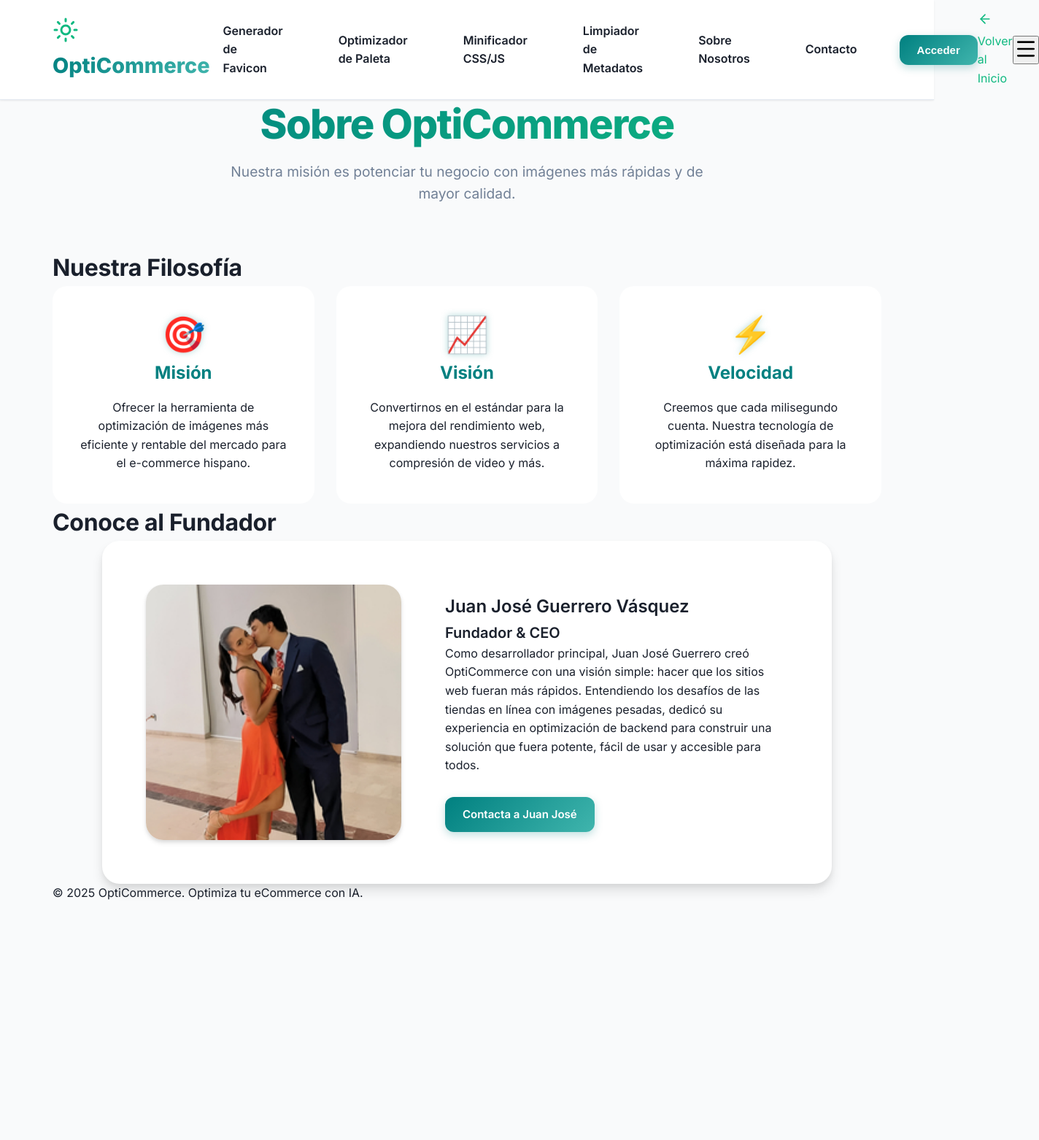
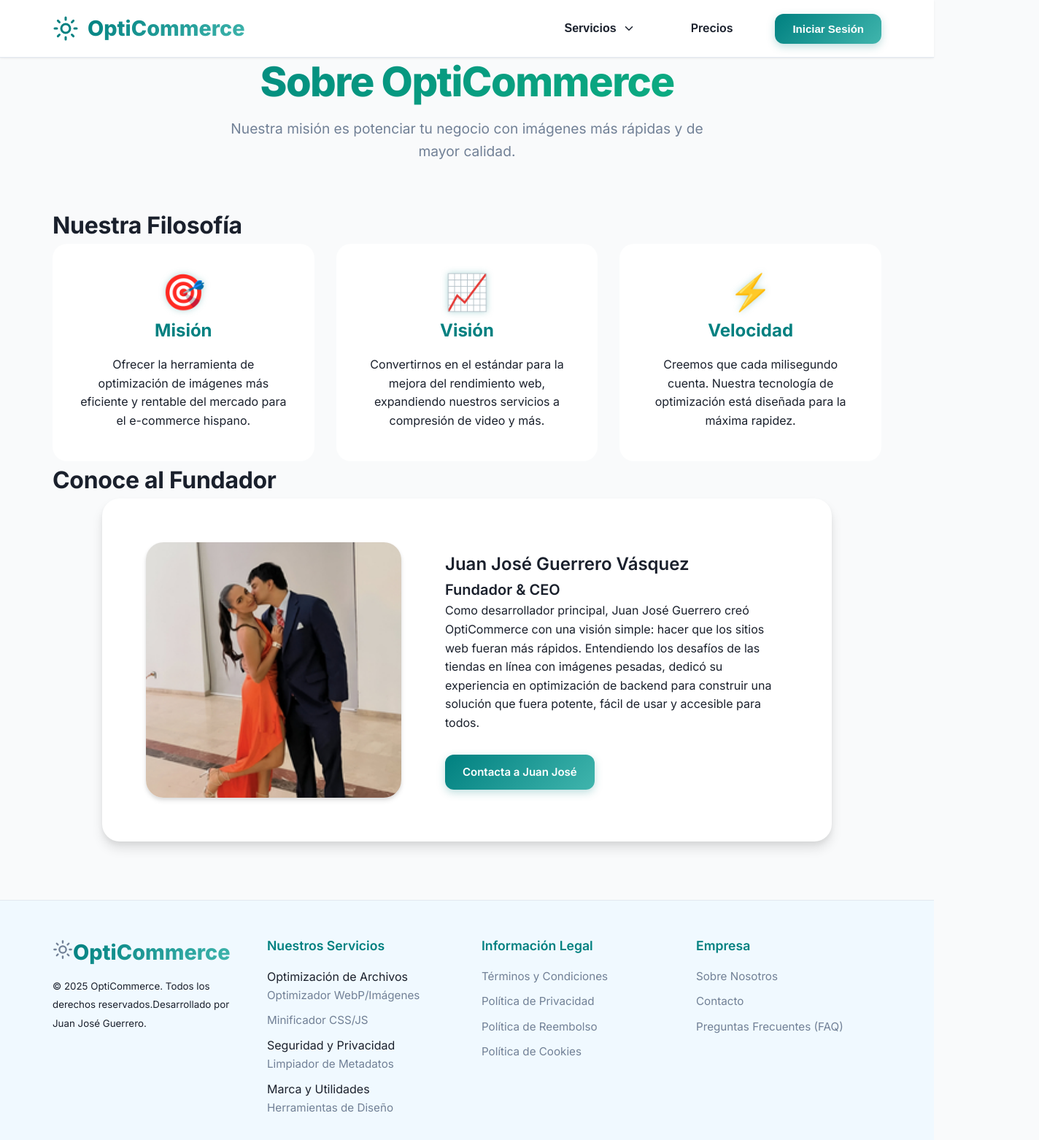
Before and after one commit to Juanjose-ctrl/optimizador-ecommerce, a Next.js app: page /about in a window 1280 px wide. Shown: the top 1562 px of the page at 73% size, 1424 px wide, since content can reach past the window. Before the commit the page ends 1237 px from the top, so only its background shows below. Built offline with nearby package versions, Linux system fonts and the light colour scheme.

Commit message:
NUEVAS fUNCIONES 1.5

```diff
--- a/src/app/components/SharedComponents.js
+++ b/src/app/components/SharedComponents.js
@@ -1,153 +1,232 @@
-// src/components/SharedComponents.js
-'use client'; // Necesario para Header ya que usa hooks
+// src/app/components/SharedComponents.js
 
+'use client';
+
+import { useState } from 'react';
 import Link from 'next/link';
 import {
-    Sun, ArrowLeft, Menu, X,
-    Image as ImageIcon, Palette,
-    Zap, Layers, Trash2, Code
+  Sun, ChevronDown, ChevronUp, Image, Code, FileText,
+  Zap, Shield, Palette, TrendingUp, Leaf, DollarSign // Añadimos iconos necesarios para categorías y FeatureCard
 } from 'lucide-react';
-import { useState } from 'react';
 
-// ===============================================
-// 1. CONSTANTES DE SERVICIO (EXPORTADAS)
-// NO contienen ninguna lógica dependiente.
-// ===============================================
-
-export const SERVICE_LINKS = [
-    // Diseño y Marca
-    { href: '/favicon', label: 'Generador de Favicon', description: 'Crea íconos optimizados para todos los dispositivos.', icon: ImageIcon, category: 'Diseño' },
-    { href: '/colors', label: 'Optimizador de Paleta', description: 'Extrae colores clave y genera una paleta web funcional.', icon: Palette, category: 'Diseño' },
-
-    // Rendimiento y SEO
-    { href: '/minificador-css-js', label: 'Minificador CSS/JS', description: 'Reduce el tamaño de tus scripts y hojas de estilo.', icon: Code, category: 'Rendimiento' },
-    { href: '/limpiar-metadatos-imagen', label: 'Limpiador de Metadatos', description: 'Elimina datos innecesarios de tus imágenes para mayor privacidad y velocidad.', icon: Trash2, category: 'Rendimiento' },
+// --- 1. SERVICE_CATEGORIES (Nueva estructura de Mega Menú) ---
+export const SERVICE_CATEGORIES = [
+  {
+    title: "Optimización de Archivos",
+    icon: Zap,
+    services: [
+      {
+        name: "Optimizador WebP/Imágenes",
+        href: "/",
+        icon: Image,
+        description: "Comprime imágenes de producto para Core Web Vitals (WebP, JPEG, PNG)."
+      },
+      {
+        name: "Minificador CSS/JS",
+        href: "/minificador-css-js",
+        icon: Code,
+        description: "Acelera tu código eliminando espacios, comentarios y bytes innecesarios."
+      },
+    ]
+  },
+  {
+    title: "Seguridad y Privacidad",
+    icon: Shield,
+    services: [
+      {
+        name: "Limpiador de Metadatos",
+        href: "/limpiar-metadatos-imagen",
+        icon: FileText,
+        description: "Protege tu privacidad y reduce el peso al eliminar datos EXIF y ocultos."
+      },
+    ]
+  },
+  {
+    title: "Marca y Utilidades",
+    icon: Palette,
+    services: [
+      {
+        name: "Herramientas de Diseño",
+        href: "/design",
+        icon: Palette,
+        description: "Favicon, Paleta de colores y utilidades de marca."
+      },
+      // Puedes añadir más utilidades aquí más adelante
+    ]
+  },
 ];
 
-export const SERVICE_CATEGORIES = [
-    { name: 'Diseño y Marca', icon: Layers },
-    { name: 'Rendimiento y SEO', icon: Zap },
-];
 
-// ===============================================
-// 2. COMPONENTE FEATURE CARD (EXPORTADO)
-// ===============================================
+// --- 2. FeatureCard (Se mantiene igual, solo se asegura la exportación) ---
+export const FeatureCard = ({ icon: Icon, title, description, color }) => (
+  <div className="feature-card">
+    <div className="icon-wrapper" style={{ backgroundColor: color }}>
+      <Icon size={32} color="white" />
+    </div>
+    <h3 className="card-title">{title}</h3>
+    <p className="card-description">{description}</p>
+  </div>
+);
 
-export function FeatureCard({ href, title, description, icon: Icon }) {
-    return (
-        <Link href={href} className="feature-card-link">
-            <div className="feature-card bg-[var(--bg-card)] p-6 rounded-xl shadow-md transition hover:shadow-lg hover:border-[var(--accent-color)] border border-[var(--border-color)]">
-                <Icon size={32} className="text-[var(--primary-color)] mb-4" />
-                <h3 className="text-xl font-bold text-[var(--text-color-primary)] mb-2">{title}</h3>
-                <p className="text-[var(--text-color-secondary)]">{description}</p>
-            </div>
-        </Link>
-    );
-}
-
-// ===============================================
-// 3. COMPONENTE HEADER (Lógica de enlaces dentro)
-// ===============================================
-
-export function Header({ showBackButton = true, onLoginClick }) {
-    const [isMenuOpen, setIsMenuOpen] = useState(false);
-
-    // Mover la lógica de 'map' DENTRO del componente para su ejecución en tiempo de cliente.
-    const fullNavLinks = SERVICE_LINKS.map(link => ({
-        href: link.href,
-        label: link.label,
-        icon: link.icon
-    })).concat([
-        { href: "/about", label: "Sobre Nosotros" },
-        { href: "/contact", label: "Contacto" },
-    ]);
+// --- 3. Header (CORREGIDO: Alineación Flex y Mega Menú restaurado) ---
+export const Header = ({ onLoginClick }) => {
+  const [isServicesOpen, setIsServicesOpen] = useState(false);
 
   return (
     <header className="header-main">
-            <div className="app-container flex items-center justify-between py-6">
+      {/* 🚨 CORRECCIÓN CLAVE: app-container con Flexbox para alinear logo y nav */}
+      <div className="app-container" style={{ display: 'flex', justifyContent: 'space-between', alignItems: 'center' }}>
+
+        {/* Lado Izquierdo: Logo */}
         <div className="logo">
-                    <Link href="/" className="flex items-center gap-4">
-                        <Sun size={36} className="text-[var(--primary-color)]" />
-                        <span className="logo-text text-4xl">OptiCommerce</span>
+          <Link href="/" style={{ display: 'flex', alignItems: 'center', gap: '12px' }}>
+            <Sun size={36} style={{ color: 'var(--primary-color)' }} />
+            <span className="logo-text">OptiCommerce</span>
           </Link>
         </div>
 
-                {/* Desktop Navigation */}
-                <nav className="hidden md:flex items-center gap-8">
-                    {/* Usamos la variable local fullNavLinks */}
-                    {fullNavLinks.map((item, index) => (
-                        <Link key={index} href={item.href} className="nav-link text-lg font-medium text-[var(--text-color-primary)] hover:text-[var(--accent-color)] transition">
-                            {item.label}
+        {/* Lado Derecho: Navegación y Botón */}
+        <nav style={{ display: 'flex', alignItems: 'center', gap: '40px' }}>
+
+          {/* Menú Desplegable (Mega Menú) */}
+          <div
+            className="nav-dropdown"
+            onMouseEnter={() => setIsServicesOpen(true)}
+            onMouseLeave={() => setIsServicesOpen(false)}
+          >
+            <button className="nav-link" style={{ display: 'flex', alignItems: 'center', gap: '8px' }}>
+              Servicios {isServicesOpen ? <ChevronUp size={18} /> : <ChevronDown size={18} />}
+            </button>
+
+            {isServicesOpen && (
+              <div className="nav-dropdown-menu" style={{
+                display: 'grid',
+                gridTemplateColumns: `repeat(${SERVICE_CATEGORIES.length}, 1fr)`,
+                gap: '24px',
+                minWidth: '700px'
+              }}>
+
+                {/* ITERAR SOBRE CATEGORÍAS */}
+                {SERVICE_CATEGORIES.map((category) => (
+                  <div key={category.title} className="category-column">
+                    {/* Título de la Categoría */}
+                    <h5 style={{
+                      display: 'flex',
+                      alignItems: 'center',
+                      gap: '8px',
+                      fontWeight: 700,
+                      color: 'var(--primary-color)',
+                      padding: '8px 0',
+                      borderBottom: '1px solid var(--border-color)',
+                      marginBottom: '10px'
+                    }}>
+                      <category.icon size={20} />
+                      {category.title}
+                    </h5>
+
+                    {/* Iterar sobre los Servicios de la Categoría */}
+                    <div style={{ display: 'flex', flexDirection: 'column', gap: '8px' }}>
+                      {category.services.map((service) => (
+                        <Link
+                          key={service.href}
+                          href={service.href}
+                          className="mega-menu-item"
+                          style={{
+                            display: 'flex',
+                            alignItems: 'flex-start',
+                            gap: '16px',
+                            padding: '10px',
+                            borderRadius: '4px',
+                            transition: 'background-color 0.2s'
+                          }}
+                        >
+                          <service.icon size={24} style={{ color: 'var(--primary-color)', flexShrink: 0 }} />
+                          <div>
+                            <strong style={{ display: 'block', fontWeight: 600, fontSize: '1rem' }}>
+                              {service.name}
+                            </strong>
+                            <p style={{ fontSize: '0.85rem', color: 'var(--text-color-secondary)', margin: 0 }}>
+                              {service.description}
+                            </p>
+                          </div>
                         </Link>
                       ))}
-                    <button
-                        onClick={() => onLoginClick('login')}
-                        className="btn btn-primary ml-4 px-6 py-2 text-lg"
-                    >
-                        Acceder
-                    </button>
-                </nav>
-
-                {/* Botón de Volver (Solo si es necesario) */}
-                {showBackButton && (
-                    <Link
-                        href="/"
-                        className="hidden lg:flex items-center gap-2 text-[var(--text-color-primary)] font-medium hover:text-[var(--accent-color)] transition"
-                    >
-                        <ArrowLeft size={20} />
-                        Volver al Inicio
-                    </Link>
+                    </div>
+                  </div>
+                ))}
+              </div>
             )}
-
-                {/* Mobile Menu Button */}
-                <button
-                    className="md:hidden text-[var(--text-color-primary)]"
-                    onClick={() => setIsMenuOpen(!isMenuOpen)}
-                >
-                    {isMenuOpen ? <X size={32} /> : <Menu size={32} />}
-                </button>
           </div>
 
-            {/* Mobile Menu Plegable */}
-            {isMenuOpen && (
-                <div className="mobile-menu bg-[var(--bg-card)] md:hidden border-t border-[var(--border-color)] p-4 shadow-xl absolute w-full z-10">
-                    <nav className="flex flex-col gap-4">
-                        {fullNavLinks.map((item, index) => (
-                            <Link
-                                key={index}
-                                href={item.href}
-                                className="mobile-nav-link p-3 rounded-lg text-lg font-semibold text-[var(--text-color-primary)] hover:bg-[var(--bg-hover)] transition flex items-center gap-3"
-                                onClick={() => setIsMenuOpen(false)}
-                            >
-                                {item.icon && <item.icon size={20} className="text-[var(--accent-color)]" />}
-                                {item.label}
+          <Link href="/pricing" className="nav-link">
+            Precios
           </Link>
-                        ))}
-                        <button
-                            onClick={() => { onLoginClick('login'); setIsMenuOpen(false); }}
-                            className="btn btn-primary mt-4 px-6 py-3 text-lg"
-                        >
-                            Acceder
+
+          <button className="btn btn-primary" onClick={() => onLoginClick('login')}>
+            Iniciar Sesión
           </button>
         </nav>
       </div>
-            )}
     </header>
   );
-}
+};
 
-// ===============================================
-// 4. COMPONENTE FOOTER
-// ===============================================
+// --- 4. Footer (Corregido para iterar sobre Categorías) ---
+export const Footer = () => (
+  <footer className="footer-main">
+    <div className="app-container">
+      <div className="footer-content">
+        <div className="footer-section">
+          <div className="logo">
+            <Link href="/" className="flex items-center gap-3">
+              <Sun size={28} className="text-[var(--primary-color)]" />
+              <span className="logo-text text-3xl">OptiCommerce</span>
+            </Link>
+          </div>
+          <small className="block mt-8 text-[var(--text-color-secondary)]">
+            © {new Date().getFullYear()} OptiCommerce. Todos los derechos reservados.
+          </small>
+          <small className="block mt-4 text-[var(--text-color-secondary)]">
+            Desarrollado por Juan José Guerrero.
+          </small>
+        </div>
 
-export function Footer() {
-    return (
-        <footer className="bg-[var(--bg-card)] border-t border-[var(--border-color)] py-12">
-            <div className="app-container text-center">
-                <p className="text-[var(--text-color-secondary)] text-lg">
-                    © {new Date().getFullYear()} OptiCommerce. Optimiza tu eCommerce con IA.
-                </p>
+        {/* 🚨 Corrección aquí: Iterar sobre SERVICE_CATEGORIES */}
+        <div className="footer-section">
+          <h4>Nuestros Servicios</h4>
+          <div className="flex flex-col gap-3 mt-4">
+            {SERVICE_CATEGORIES.map((category) => (
+              <div key={category.title}>
+                <p className="font-semibold text-white mt-2 mb-1">{category.title}</p>
+                {category.services.map((service) => (
+                  <Link key={service.href} href={service.href} className="footer-link">
+                    {service.name}
+                  </Link>
+                ))}
+              </div>
+            ))}
+          </div>
+        </div>
+
+        <div className="footer-section">
+          <h4>Información Legal</h4>
+          <div className="flex flex-col gap-3 mt-4">
+            <Link href="/terminos" className="footer-link">Términos y Condiciones</Link>
+            <Link href="/privacidad" className="footer-link">Política de Privacidad</Link>
+            <Link href="/reembolso" className="footer-link">Política de Reembolso</Link>
+            <Link href="/cookies" className="footer-link">Política de Cookies</Link>
+          </div>
+        </div>
+
+        <div className="footer-section">
+          <h4>Empresa</h4>
+          <div className="flex flex-col gap-3 mt-4">
+            <Link href="/about" className="footer-link">Sobre Nosotros</Link>
+            <Link href="/contact" className="footer-link">Contacto</Link>
+            <Link href="/faq" className="footer-link">Preguntas Frecuentes (FAQ)</Link>
+          </div>
+        </div>
+      </div>
     </div>
   </footer>
 );
-}
```
Lines whose indentation alone changed are shown as unchanged.
